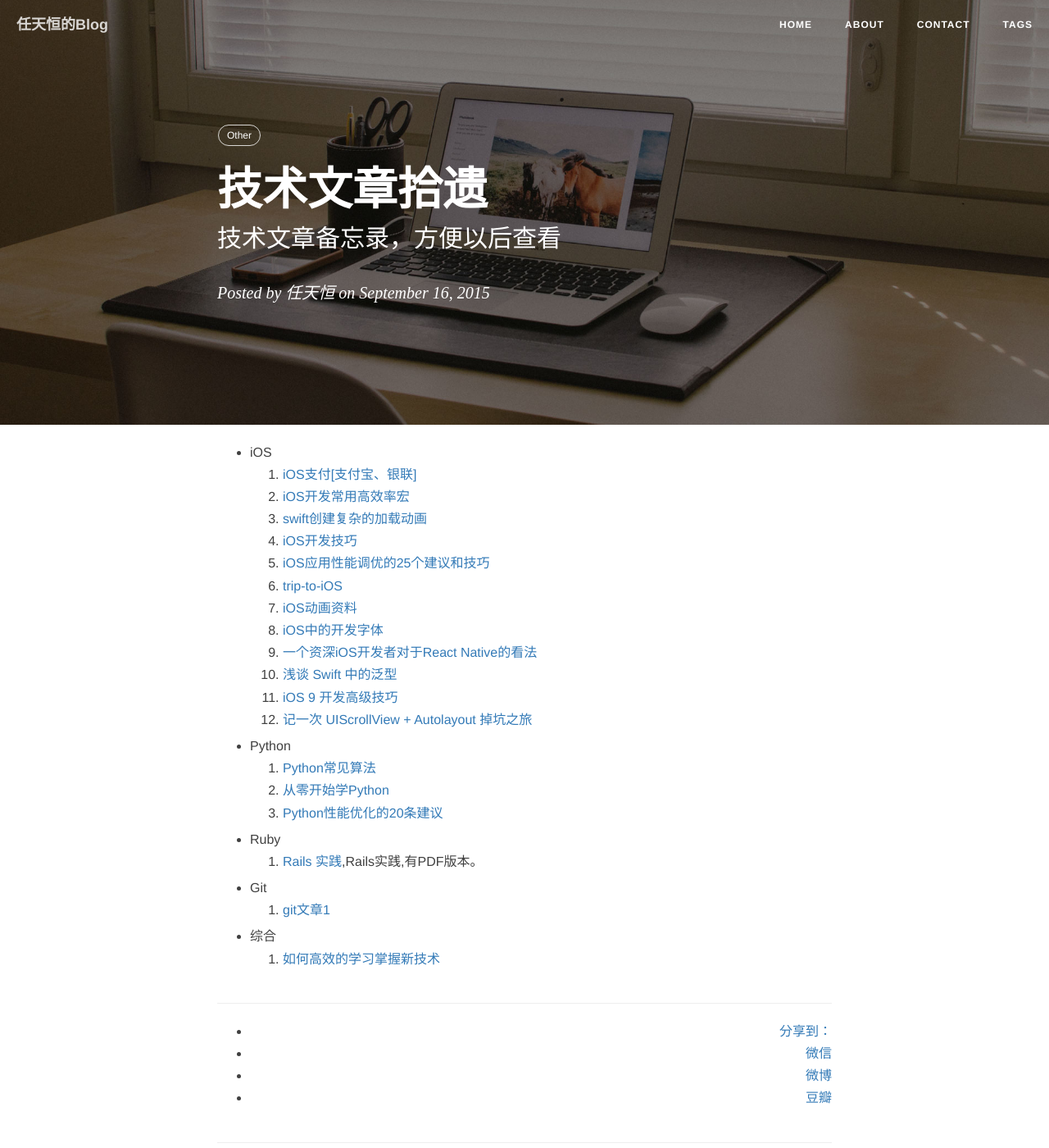
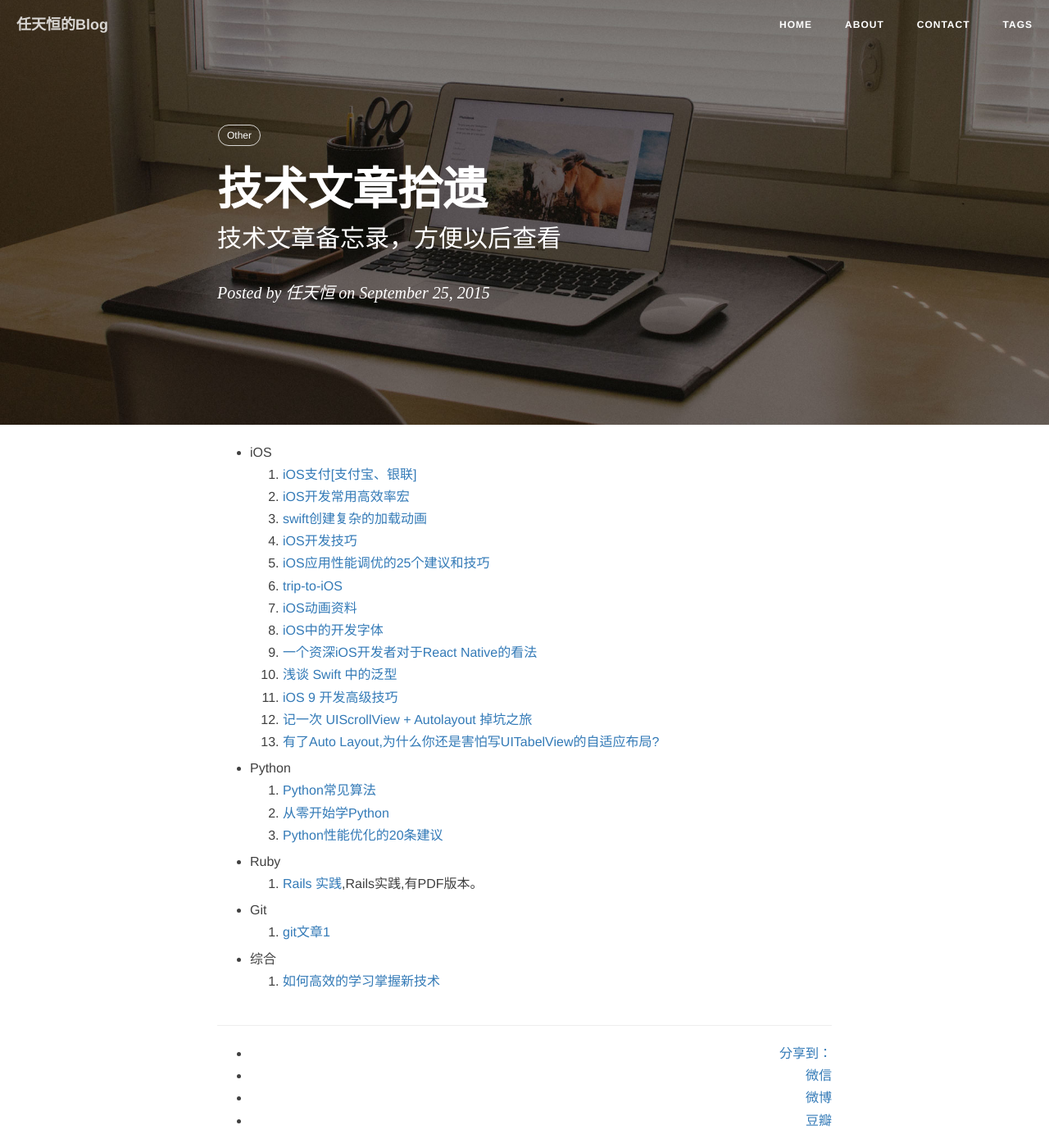
Before and after one commit to rth211/rth211.github.io, a Jekyll site: the page built from _posts/2015.09/2015-09-01-SomeGoodArticles.md, in a window 1280 px wide and 1400 px high. Shown: the whole window at 82% size. Built offline with Jekyll 4.4.1, drawn with Linux system fonts in a browser that asks for light colours; nearby versions of some CDN libraries; comment, search, counter and statistics services are not loaded.

```diff
--- a/_posts/2015.09/2015-09-01-SomeGoodArticles.md
+++ b/_posts/2015.09/2015-09-01-SomeGoodArticles.md
@@ -2,7 +2,7 @@
 layout: post
 title:  技术文章拾遗
 subtitle:   "技术文章备忘录，方便以后查看"
-date: 2015-09-16 22:30:00
+date: 2015-09-25 11:00:00
 author:     "任天恒"
 header-img: "img/home-bg.jpg"
 tags:	Other
@@ -20,6 +20,7 @@ tags:	Other
   10. [浅谈 Swift 中的泛型](http://swift.gg/2015/09/16/swift-generics/?hmsr=toutiao.io&utm_medium=toutiao.io&utm_source=toutiao.io)
   11. [iOS 9 开发高级技巧](https://realm.io/cn/news/tips-for-ios-9-development/?hmsr=toutiao.io&utm_medium=toutiao.io&utm_source=toutiao.io)
   12. [记一次 UIScrollView + Autolayout 掉坑之旅](http://chengway.in/post/ji-zhu/uiscrollview-he-autolayout?hmsr=toutiao.io&utm_medium=toutiao.io&utm_source=toutiao.ioc)
+  13. [有了Auto Layout,为什么你还是害怕写UITabelView的自适应布局?](http://ios.jobbole.com/82614/)
 
 * Python
   1.  [Python常见算法](http://www.imooc.com/article/1404)
```
